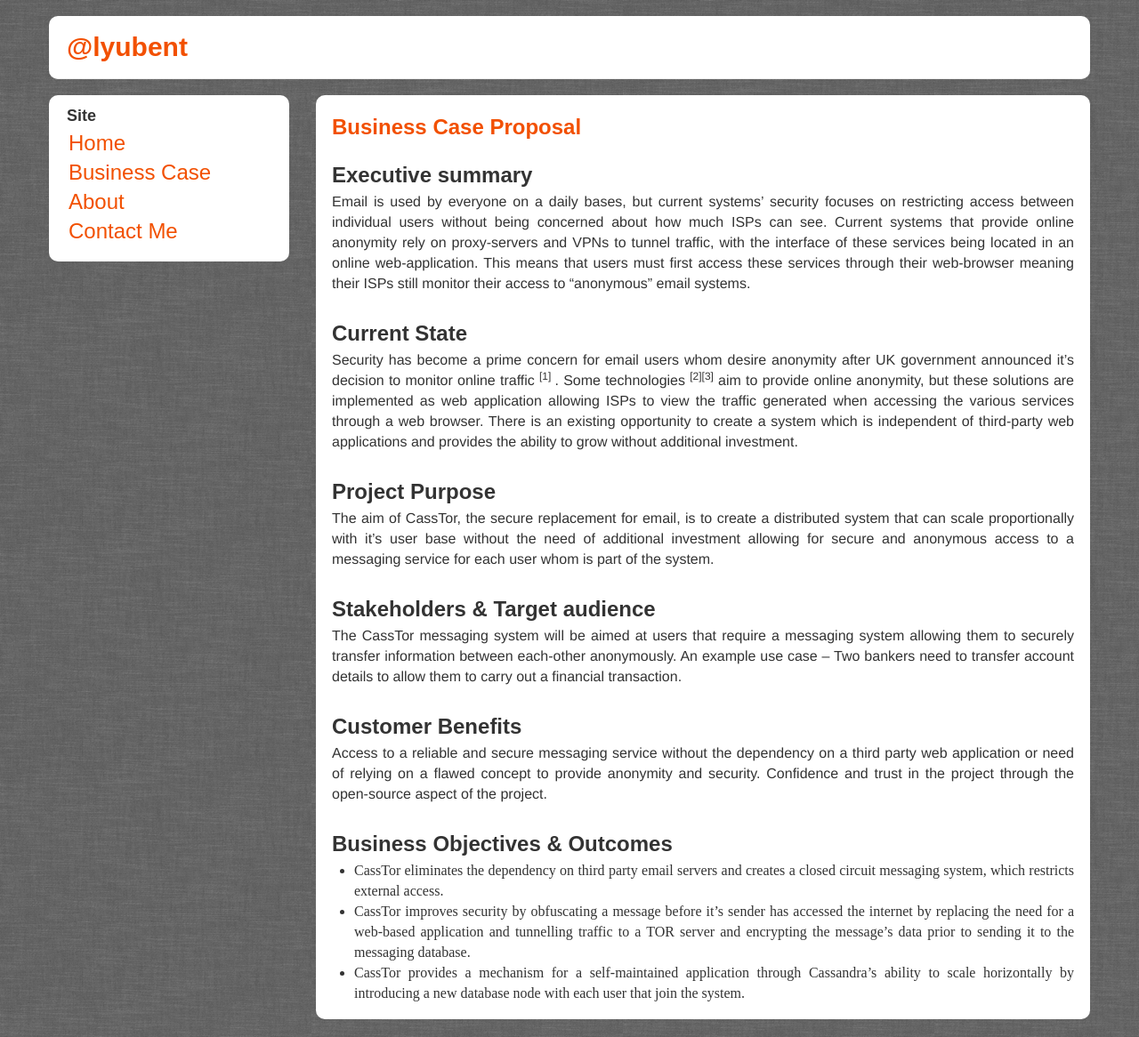
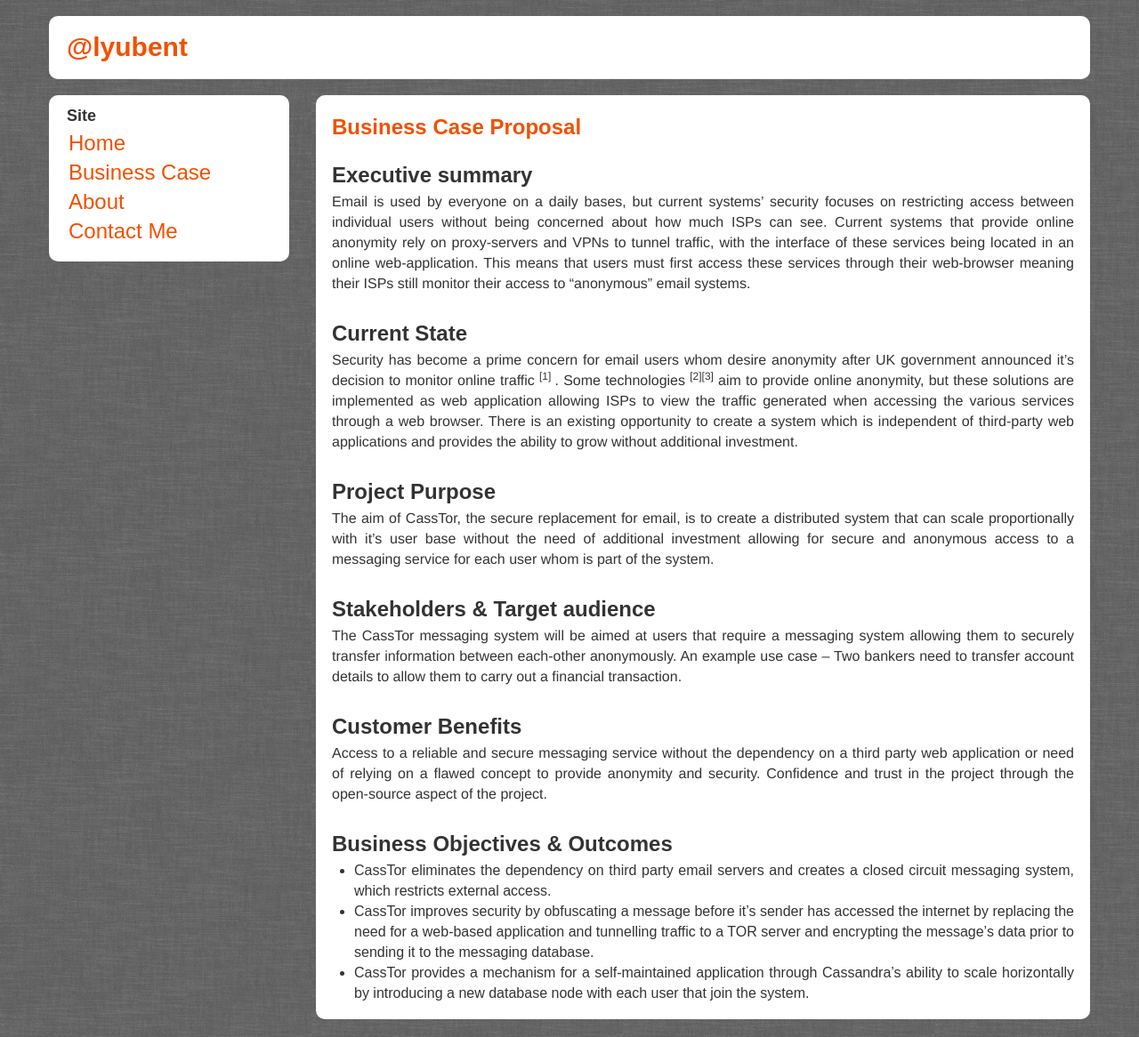
Before and after one commit to lyubent/lyubent.github.com, a Jekyll site: the page built from BusinessCase/index.html, in a window 1280 px wide. Shown: the whole page at 89% size. Built offline with Jekyll 4.4.1, drawn with Linux system fonts in a browser that asks for light colours; some web fonts are replaced.

Commit message:
Updated BusinessCase/index.html

```diff
--- a/BusinessCase/index.html
+++ b/BusinessCase/index.html
@@ -27,7 +27,7 @@
     </p><br/>
 
     <h2>Business Objectives & Outcomes</h2>
-    <ul>
+    <ul style="font-family: 'Basic', sans-serif;">
     <li style="text-align:justify;font-size:16px;line-height:23px;">CassTor eliminates the dependency on third party email servers and creates a closed circuit messaging system, which restricts external access.</li>
     <li style="text-align:justify;font-size:16px;line-height:23px;">CassTor improves security by obfuscating a message before it’s sender has accessed the internet by replacing the need for a web-based application and tunnelling traffic to a TOR server and encrypting the message’s data prior to sending it to the messaging database.</li>
     <li style="text-align:justify;font-size:16px;line-height:23px;">CassTor provides a mechanism for a self-maintained application through Cassandra’s ability to scale horizontally by introducing a new database node with each user that join the system.</li>
```
